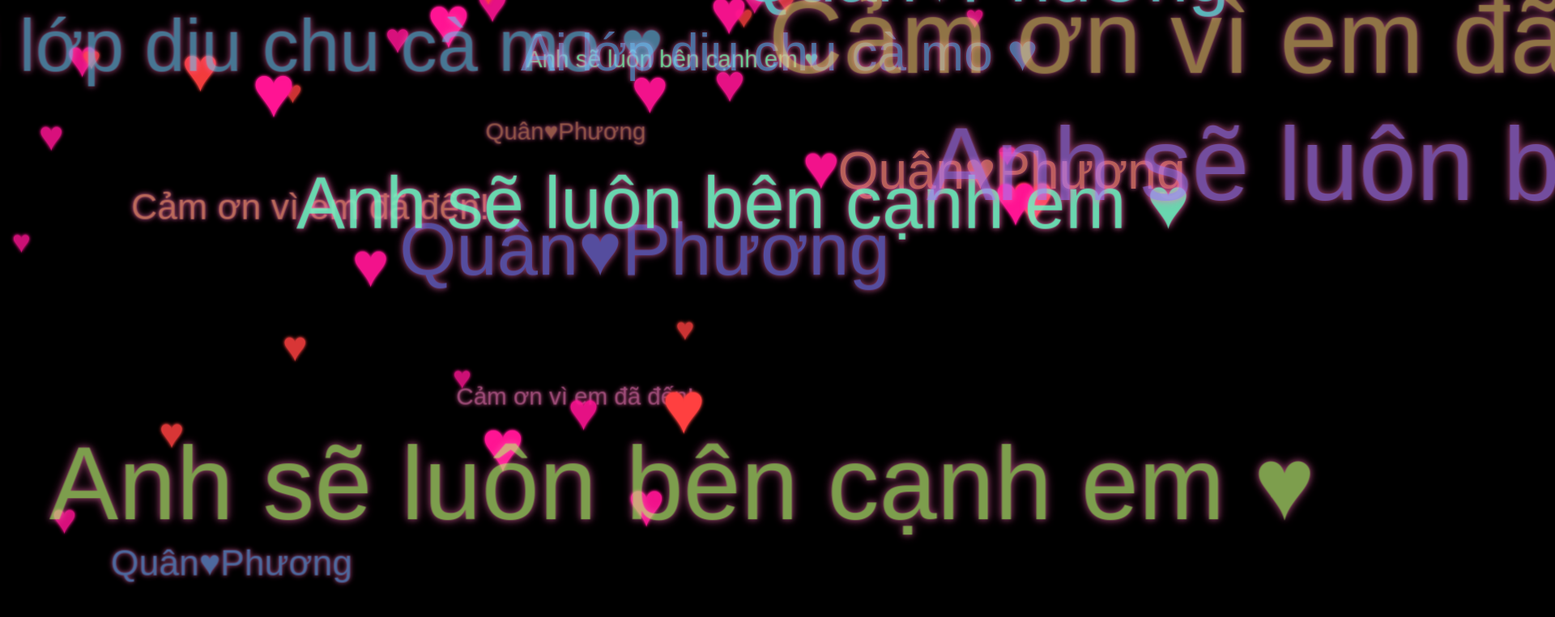
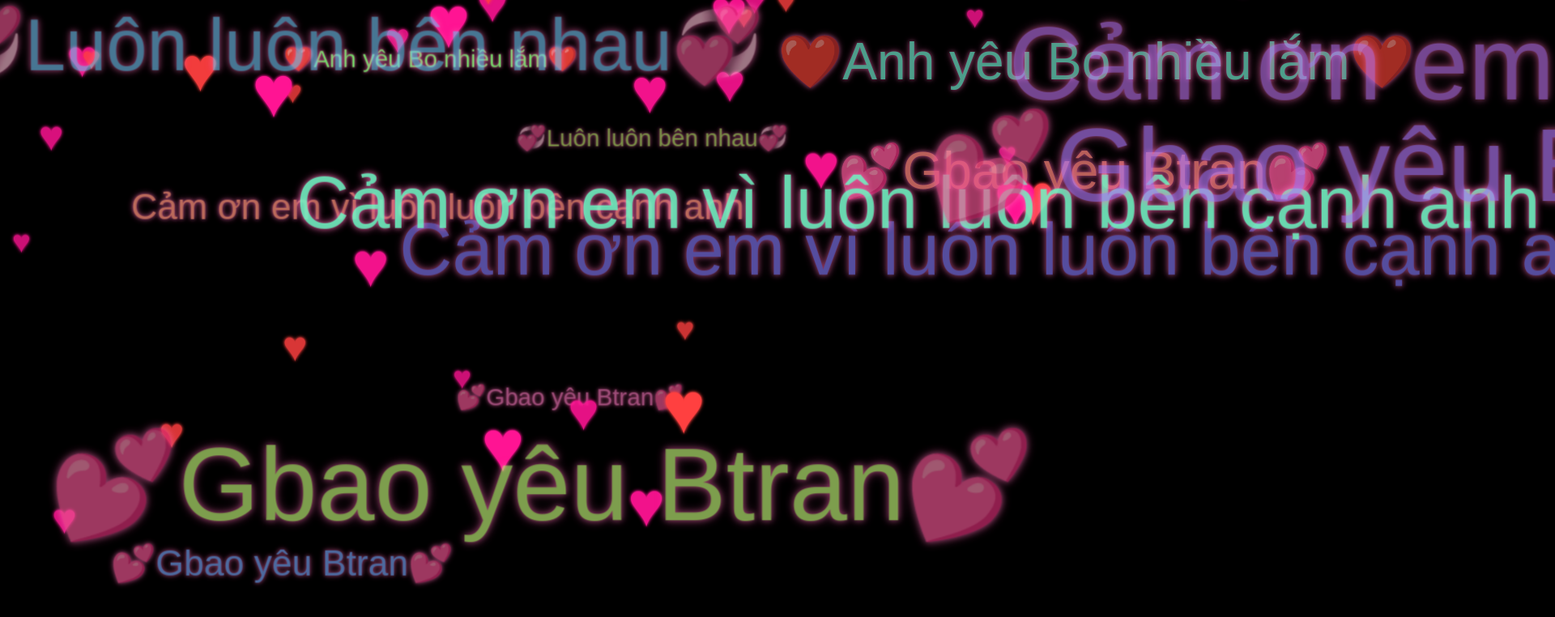
Before and after one commit to love-forever3/love30, a plain HTML site: page index.html in a window 1280 px wide. Shown: the top 762 px of the page at 81% size, 1920 px wide, since content can reach past the window. Drawn offline with Linux system fonts and the light colour scheme.

Commit message:
Update index.html

```diff
--- a/index.html
+++ b/index.html
@@ -134,10 +134,30 @@
     </audio>
     <script>
         const texts = [
-            "Cảm ơn vì em đã đến!",
-            "Ai lớp diu chu cà mo ♥",
-            "Anh sẽ luôn bên cạnh em ♥",
-            "Quân♥Phương"
+             "Cảm ơn em vì luôn luôn bên cạnh anh",
+  "❤️Anh yêu Bo nhiều lắm❤️",
+  "💞Luôn luôn bên nhau💞",
+  "💕Gbao yêu Btran💕",
+"Cảm ơn em vì luôn luôn bên cạnh anh",
+  "❤️Anh yêu Bo nhiều lắm❤️",
+  "💞Luôn luôn bên nhau💞",
+  "💕Gbao yêu Btran💕",
+"Cảm ơn em vì luôn luôn bên cạnh anh",
+  "❤️Anh yêu Bo nhiều lắm❤️",
+  "💞Luôn luôn bên nhau💞",
+  "💕Gbao yêu Btran💕",
+"Cảm ơn em vì luôn luôn bên cạnh anh",
+  "❤️Anh yêu Bo nhiều lắm❤️",
+  "💞Luôn luôn bên nhau💞",
+  "💕Gbao yêu Btran💕",
+"Cảm ơn em vì luôn luôn bên cạnh anh",
+  "❤️Anh yêu Bo nhiều lắm❤️",
+  "💞Luôn luôn bên nhau💞",
+  "💕Gbao yêu Btran💕",
+"Cảm ơn em vì luôn luôn bên cạnh anh",
+  "❤️Anh yêu Bo nhiều lắm❤️",
+  "💞Luôn luôn bên nhau💞",
+  "💕Gbao yêu Btran💕",
         ];
 
         const scene = document.getElementById("scene");
```
